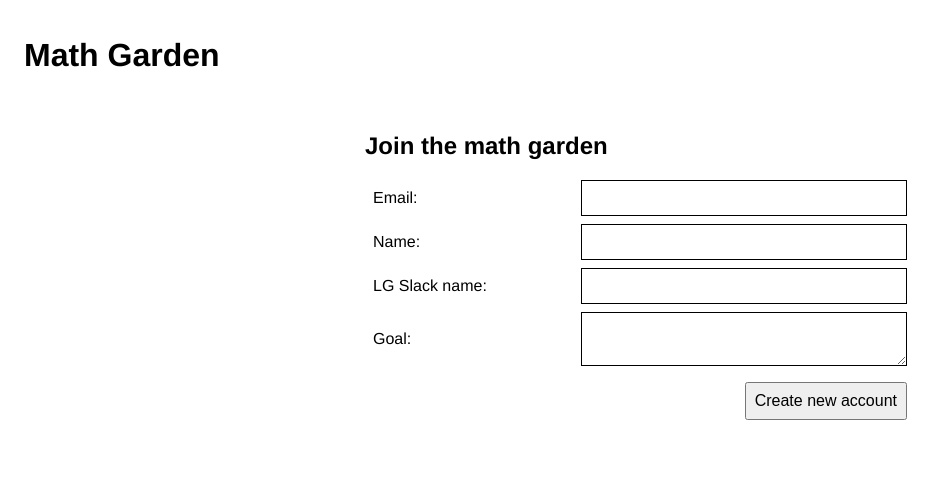
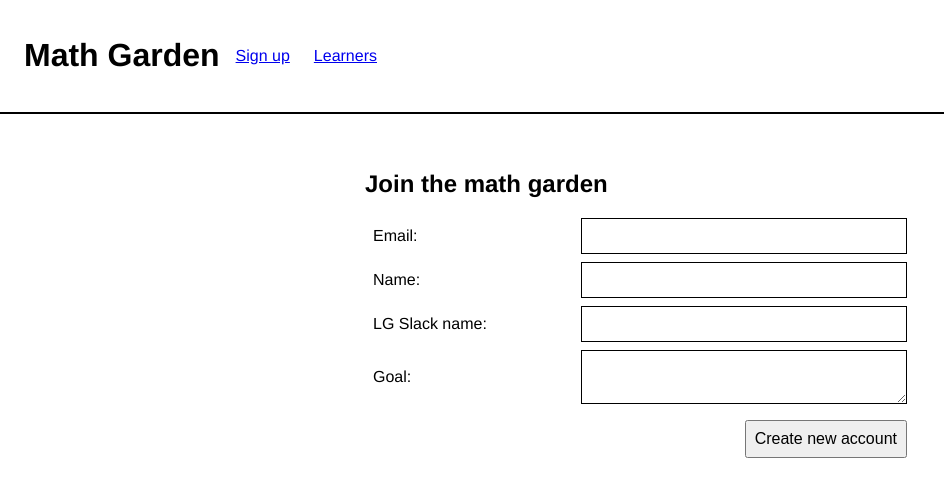
Before and after one commit to emhoracek/mathgarden, a Vue app: page / in a window 1280 px wide. Shown: the top 496 px of the page, without its empty margins (0-944 px from the left). Built offline with nearby package versions, Linux system fonts and the light colour scheme.

Commit message:
Add a navigation bar

```diff
--- a/src/App.vue
+++ b/src/App.vue
@@ -2,6 +2,13 @@
   <div id="app">
     <header>
       <h1> Math Garden </h1>
+
+      <nav>
+        <ul>
+          <li><router-link :to="{ name: 'SignUp' }">Sign up</router-link></li>
+          <li><router-link :to="{ name: 'Learners' }">Learners</router-link></li>
+        </ul>
+      </nav>
     </header>
 
     <main>
@@ -24,7 +31,8 @@ header { padding: 16px;
          padding-left: 24px }
 
 main { display: flex;
-       flex-direction: column }
+       flex-direction: column;
+       margin-top: 36px }
 
 .fade-enter-active, .fade-leave-active {
     transition: opacity .5s
@@ -32,4 +40,13 @@ main { display: flex;
 .fade-enter, .fade-leave-to {
     opacity: 0
 }
+
+header { display: flex;
+         flex-direction: row;
+         border: 2px solid black;
+         border-width: 0 0 2px 0; }
+
+nav { align-self: center }
+
+nav > ul > li { display: inline-block; margin-left: 16px }
 </style>
```
